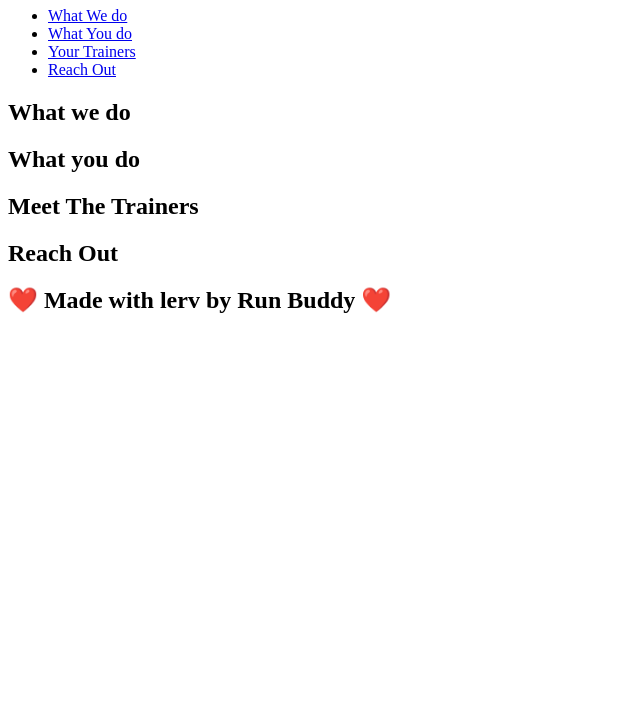
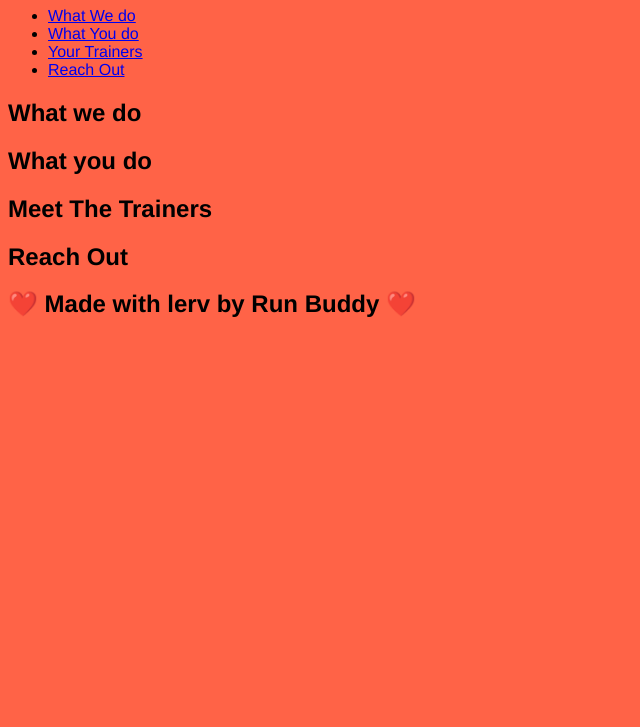
Before and after one commit to acevezl/run-buddy, a plain HTML site: page index.html in a window 1280 px wide. Shown: the part 73-800 px from the top of the page, without its empty margins (0-640 px from the left). Drawn offline with Linux system fonts and the light colour scheme.

```diff
--- /dev/null
+++ b/assets/css/styles.css
@@ -0,0 +1,4 @@
+body {
+    font-family: Helvetica, Arial, sans-serif;
+    background-color: tomato;
+}
--- a/index.html
+++ b/index.html
@@ -3,6 +3,7 @@
     <head>
         <meta charset="UTF-8"/>
         <title>Run Buddy</title>
+        <link rel="stylesheet" href="./assets/css/styles.css" />
     </head>
     <body>
         <!-- navigation -->
```
